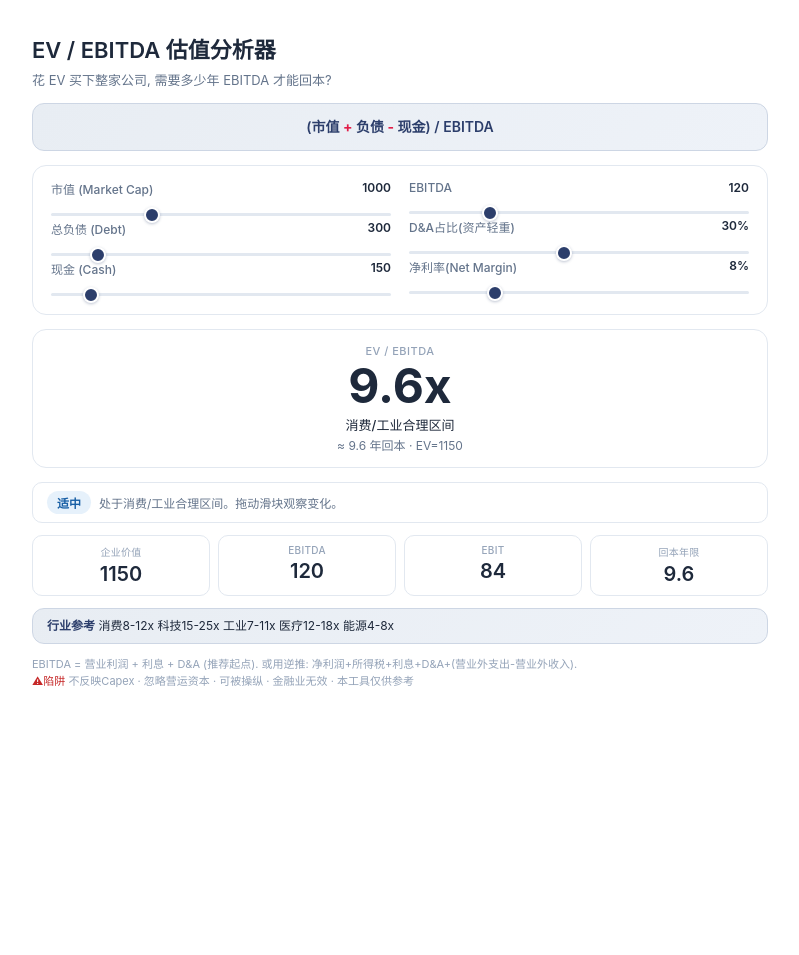
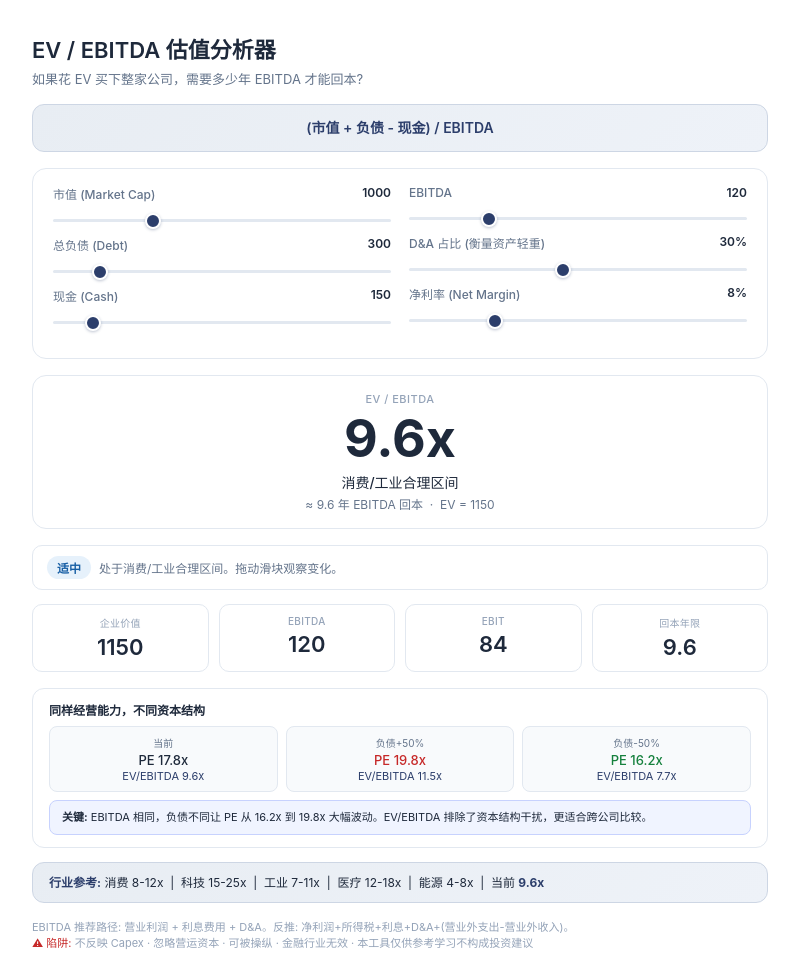
Before and after one commit to Sunyh-gi/valuation-simulators, a plain HTML site: page ev/ev-ebitda-simulator.html in a window 1280 px wide. Shown: the whole page, without its empty margins (240-1039 px from the left). Before the commit the page ends 800 px from the top, so only its background shows below. Drawn offline with Linux system fonts and the light colour scheme.

Commit message:
balanced EV/EBITDA simulator

```diff
--- a/ev/ev-ebitda-simulator.html
+++ b/ev/ev-ebitda-simulator.html
@@ -10,26 +10,29 @@ body{
   font-family:-apple-system,BlinkMacSystemFont,'Segoe UI','PingFang SC','Microsoft YaHei',sans-serif;
   background:#fff;color:#1e293b;padding:32px;max-width:800px;margin:0 auto
 }
-h1{font-size:22px;font-weight:600;margin-bottom:6px}
-.subtitle{font-size:13px;color:#64748b;margin-bottom:14px}
+h1{font-size:22px;font-weight:600;margin-bottom:5px}
+.subtitle{font-size:13px;color:#64748b;margin-bottom:16px}
+
 .f-card{
   background:linear-gradient(135deg,#E8EDF3,#eef2f8);border:1px solid #CDD6E4;
   border-radius:12px;padding:12px 16px;text-align:center;font-size:14px;font-weight:600;
-  color:#2C3E6B;margin-bottom:14px;line-height:1.6
+  color:#2C3E6B;margin-bottom:16px;line-height:1.6
 }
-.f-card em{font-style:normal;color:#e11d48;font-weight:700}
-.cg2{
-  display:grid;grid-template-columns:1fr 1fr;gap:18px;margin-bottom:14px;
-  background:#fff;border:1px solid #e2e8f0;border-radius:14px;padding:14px 18px
+
+.ctrl{
+  display:grid;grid-template-columns:1fr 1fr;gap:18px;margin-bottom:16px;
+  background:#fff;border:1px solid #e2e8f0;border-radius:14px;padding:16px 20px
 }
-@media(max-width:600px){.cg2{grid-template-columns:1fr}}
+@media(max-width:600px){.ctrl{grid-template-columns:1fr}}
+.cg{margin-bottom:14px}
+.cg:last-child{margin-bottom:0}
 .cg label{
-  font-size:12px;color:#64748b;display:flex;justify-content:space-between;margin-bottom:3px;font-weight:500
+  font-size:12px;color:#64748b;display:flex;justify-content:space-between;margin-bottom:4px;font-weight:500
 }
 .cg label span{color:#1e293b;font-weight:600}
 .cg input[type=range]{
   -webkit-appearance:none;appearance:none;width:100%;height:3px;border-radius:2px;
-  background:#e2e8f0;outline:none;margin:3px 0
+  background:#e2e8f0;outline:none;margin:4px 0
 }
 .cg input[type=range]::-webkit-slider-thumb{
   -webkit-appearance:none;width:16px;height:16px;border-radius:50%;background:#2C3E6B;
@@ -39,15 +42,17 @@ h1{font-size:22px;font-weight:600;margin-bottom:6px}
 .cg input[type=range]::-moz-range-thumb{
   width:16px;height:16px;border-radius:50%;background:#2C3E6B;cursor:pointer;border:2px solid #fff
 }
+
 .hero{
-  background:#fff;border:1px solid #e2e8f0;border-radius:14px;padding:14px;margin-bottom:14px;text-align:center
+  background:#fff;border:1px solid #e2e8f0;border-radius:14px;padding:16px;margin-bottom:16px;text-align:center
 }
-.hero .lbl{font-size:11px;color:#94a3b8;font-weight:500;letter-spacing:.5px;margin-bottom:2px}
-.hero .val{font-size:48px;font-weight:700;line-height:1.1;margin-bottom:2px;transition:color .2s}
-.hero .desc{font-size:13px;font-weight:500}
-.hero .sub{font-size:12px;color:#64748b;font-weight:400;margin-top:2px}
+.hero .lbl{font-size:11px;color:#94a3b8;font-weight:500;letter-spacing:.5px;margin-bottom:4px}
+.hero .val{font-size:52px;font-weight:700;line-height:1.1;margin-bottom:4px;transition:color .2s}
+.hero .desc{font-size:14px;font-weight:500}
+.hero .sub{font-size:12px;color:#64748b;margin-top:3px}
+
 .sbar{
-  background:#fff;border:1px solid #e2e8f0;border-radius:10px;padding:8px 14px;margin-bottom:12px;
+  background:#fff;border:1px solid #e2e8f0;border-radius:10px;padding:10px 14px;margin-bottom:14px;
   display:flex;flex-wrap:wrap;align-items:center;gap:8px
 }
 .sb{font-size:12px;font-weight:600;padding:3px 10px;border-radius:20px;white-space:nowrap}
@@ -56,18 +61,36 @@ h1{font-size:22px;font-weight:600;margin-bottom:6px}
 .r{background:#fce4ec;color:#c62828}
 .bl{background:#e6f1fb;color:#185fa5}
 .sd{font-size:12px;color:#64748b;flex:1}
-.mr{display:flex;gap:8px;flex-wrap:wrap;margin-bottom:12px}
+
+.mr{display:flex;gap:10px;flex-wrap:wrap;margin-bottom:16px}
 .mc{
-  background:#fff;border:1px solid #e2e8f0;border-radius:10px;padding:8px 10px;
-  text-align:center;flex:1;min-width:70px
+  background:#fff;border:1px solid #e2e8f0;border-radius:10px;
+  padding:10px 12px;text-align:center;flex:1;min-width:80px
 }
-.mc .lbl{font-size:10px;color:#94a3b8;margin-bottom:2px;font-weight:500;letter-spacing:.3px}
-.mc .val{font-size:20px;font-weight:600;color:#1e293b;line-height:1.3}
+.mc .lbl{font-size:10px;color:#94a3b8;margin-bottom:3px;font-weight:500;letter-spacing:.3px}
+.mc .val{font-size:22px;font-weight:600;color:#1e293b;line-height:1.3}
+
 .cross{
   background:linear-gradient(135deg,#E8EDF3,#eef2f8);border:1px solid #CDD6E4;
-  border-radius:12px;padding:8px 14px;margin-bottom:12px;font-size:12px;color:#1e293b;line-height:1.5
+  border-radius:12px;padding:10px 16px;margin-bottom:16px;font-size:12px;color:#1e293b;line-height:1.6
 }
 .cross strong{color:#2C3E6B}
+
+.exp-box{
+  background:#fff;border:1px solid #e2e8f0;border-radius:12px;
+  padding:12px 16px;margin-bottom:14px
+}
+.exp-box .t{font-size:12px;font-weight:600;color:#1e293b;margin-bottom:8px}
+.exp-g{display:grid;grid-template-columns:1fr 1fr 1fr;gap:8px}
+.exp-c{background:#f8fafc;border:1px solid #e2e8f0;border-radius:8px;padding:8px;text-align:center}
+.exp-c .xp{font-size:10px;color:#64748b;margin-bottom:2px}
+.exp-c .pe-l{font-size:13px;font-weight:500}
+.exp-c .ev-l{font-size:11px;color:#2C3E6B;margin-top:1px}
+.exp-nt{
+  background:#f0f4ff;border:1px solid #c7d2fe;border-radius:8px;
+  padding:8px 12px;margin-top:8px;font-size:11px;color:#1e293b;line-height:1.5
+}
+
 .fn{font-size:11px;color:#94a3b8;line-height:1.5}
 .fn em{font-style:normal;color:#c62828}
 </style>
@@ -75,25 +98,25 @@ h1{font-size:22px;font-weight:600;margin-bottom:6px}
 <body>
 
 <h1>EV / EBITDA 估值分析器</h1>
-<p class="subtitle">花 EV 买下整家公司, 需要多少年 EBITDA 才能回本?</p>
+<p class="subtitle">如果花 EV 买下整家公司，需要多少年 EBITDA 才能回本?</p>
 
-<div class="f-card">(市值 <em>+</em> 负债 <em>-</em> 现金) / EBITDA</div>
+<div class="f-card">(市值 + 负债 - 现金) / EBITDA</div>
 
-<div class="cg2">
+<div class="ctrl">
   <div class="cg">
     <label>市值 (Market Cap) <span id="mcV">1,000</span></label>
     <input type="range" id="mc" min="200" max="3000" value="1000" step="10">
-    <label>总负债 (Debt) <span id="debtV">300</span></label>
+    <label style="margin-top:10px">总负债 (Debt) <span id="debtV">300</span></label>
     <input type="range" id="debt" min="0" max="2500" value="300" step="10">
-    <label>现金 (Cash) <span id="cashV">150</span></label>
+    <label style="margin-top:10px">现金 (Cash) <span id="cashV">150</span></label>
     <input type="range" id="cash" min="0" max="1500" value="150" step="10">
   </div>
   <div class="cg">
     <label>EBITDA <span id="ebV">120</span></label>
     <input type="range" id="eb" min="10" max="500" value="120" step="5">
-    <label>D&A占比(资产轻重) <span id="daV">30%</span></label>
+    <label style="margin-top:10px">D&A 占比 (衡量资产轻重) <span id="daV">30%</span></label>
     <input type="range" id="da" min="5" max="60" value="30" step="1">
-    <label>净利率(Net Margin) <span id="nmV">8%</span></label>
+    <label style="margin-top:10px">净利率 (Net Margin) <span id="nmV">8%</span></label>
     <input type="range" id="nm" min="1" max="30" value="8" step="1">
   </div>
 </div>
@@ -102,11 +125,11 @@ h1{font-size:22px;font-weight:600;margin-bottom:6px}
   <div class="lbl">EV / EBITDA</div>
   <div class="val" id="heroVal">9.8x</div>
   <div class="desc" id="heroDesc">消费/工业合理区间</div>
-  <div class="sub">≈ <span id="payback">9.8</span> 年回本 · EV=<span id="evDisp">1,170</span></div>
+  <div class="sub">≈ <span id="payback">9.8</span> 年 EBITDA 回本 &nbsp;·&nbsp; EV = <span id="evDisp">1,170</span></div>
 </div>
 
 <div class="sbar">
-  <span class="sb" id="sb">适中</span>
+  <span class="sb bl" id="sb">适中</span>
   <span class="sd" id="sd">处于消费/工业合理区间。拖动滑块观察变化。</span>
 </div>
 
@@ -117,43 +140,80 @@ h1{font-size:22px;font-weight:600;margin-bottom:6px}
   <div class="mc"><div class="lbl">回本年限</div><div class="val" id="pbMc">9.8</div></div>
 </div>
 
+<div class="exp-box">
+  <div class="t">同样经营能力，不同资本结构</div>
+  <div class="exp-g">
+    <div class="exp-c">
+      <div class="xp">当前</div>
+      <div class="pe-l" id="e1pe">PE 12.5x</div>
+      <div class="ev-l" id="e1ev">EV/EBITDA 9.8x</div>
+    </div>
+    <div class="exp-c">
+      <div class="xp">负债+50%</div>
+      <div class="pe-l" id="e2pe" style="color:#c62828">PE 8.7x</div>
+      <div class="ev-l" id="e2ev">EV/EBITDA 12.1x</div>
+    </div>
+    <div class="exp-c">
+      <div class="xp">负债-50%</div>
+      <div class="pe-l" id="e3pe" style="color:#15803d">PE 16.7x</div>
+      <div class="ev-l" id="e3ev">EV/EBITDA 8.0x</div>
+    </div>
+  </div>
+  <div class="exp-nt">
+    <strong>关键:</strong> EBITDA 相同，负债不同让 PE 从 <span id="peLo">8.7x</span> 到 <span id="peHi">16.7x</span> 大幅波动。EV/EBITDA 排除了资本结构干扰，更适合跨公司比较。
+  </div>
+</div>
+
 <div class="cross">
-  <div><strong>行业参考</strong> 消费8-12x 科技15-25x 工业7-11x 医疗12-18x 能源4-8x</div>
+  <strong>行业参考:</strong> 消费 8-12x &nbsp;|&nbsp; 科技 15-25x &nbsp;|&nbsp; 工业 7-11x &nbsp;|&nbsp; 医疗 12-18x &nbsp;|&nbsp; 能源 4-8x &nbsp;|&nbsp; 当前 <strong id="curRef">9.8x</strong>
 </div>
 
 <p class="fn">
-  EBITDA = 营业利润 + 利息 + D&amp;A (推荐起点). 或用逆推: 净利润+所得税+利息+D&amp;A+(营业外支出-营业外收入).<br>
-  <em>&#x26A0;陷阱</em> 不反映Capex · 忽略营运资本 · 可被操纵 · 金融业无效 · 本工具仅供参考
+  EBITDA 推荐路径: 营业利润 + 利息费用 + D&A。反推: 净利润+所得税+利息+D&A+(营业外支出-营业外收入)。<br>
+  <em>&#x26A0; 陷阱:</em> 不反映 Capex · 忽略营运资本 · 可被操纵 · 金融行业无效 · 本工具仅供参考学习不构成投资建议
 </p>
 
 <script>
 (function(){
-function fmt(n){return Math.round(n)}
+function f(n){return Math.round(n)}
 function f1(n){return n.toFixed(1)}
-var e={mc:document.getElementById('mc'),debt:document.getElementById('debt'),cash:document.getElementById('cash'),eb:document.getElementById('eb'),da:document.getElementById('da'),nm:document.getElementById('nm')}
+var el={mc:document.getElementById('mc'),debt:document.getElementById('debt'),cash:document.getElementById('cash'),eb:document.getElementById('eb'),da:document.getElementById('da'),nm:document.getElementById('nm')}
 function upd(){
-var mc=parseFloat(e.mc.value),debt=parseFloat(e.debt.value),cash=parseFloat(e.cash.value),ebitda=parseFloat(e.eb.value),daR=parseFloat(e.da.value),nm=parseFloat(e.nm.value)
-document.getElementById('mcV').textContent=fmt(mc)
-document.getElementById('debtV').textContent=fmt(debt)
-document.getElementById('cashV').textContent=fmt(cash)
-document.getElementById('ebV').textContent=fmt(ebitda)
+var mc=parseFloat(el.mc.value),debt=parseFloat(el.debt.value),cash=parseFloat(el.cash.value),ebitda=parseFloat(el.eb.value),daR=parseFloat(el.da.value),nm=parseFloat(el.nm.value)
+document.getElementById('mcV').textContent=f(mc)
+document.getElementById('debtV').textContent=f(debt)
+document.getElementById('cashV').textContent=f(cash)
+document.getElementById('ebV').textContent=f(ebitda)
 document.getElementById('daV').textContent=daR+'%'
 document.getElementById('nmV').textContent=nm+'%'
 var ev=mc+debt-cash,m=ebitda>0?ev/ebitda:0,da=ebitda*daR/100,ebit=ebitda-da,ni=ebit*0.75,rev=nm>0?ni/(nm/100):0
-document.getElementById('evDisp').textContent=fmt(ev)
-document.getElementById('evMc').textContent=fmt(ev)
-document.getElementById('ebMc').textContent=fmt(ebitda)
-document.getElementById('ebitMc').textContent=fmt(ebit)
+document.getElementById('evDisp').textContent=f(ev)
+document.getElementById('evMc').textContent=f(ev)
+document.getElementById('ebMc').textContent=f(ebitda)
+document.getElementById('ebitMc').textContent=f(ebit)
 document.getElementById('heroVal').textContent=m>0?f1(m)+'x':'N/A'
 document.getElementById('payback').textContent=m>0?f1(m):'N/A'
 document.getElementById('pbMc').textContent=m>0?f1(m):'N/A'
+document.getElementById('curRef').textContent=m>0?f1(m)+'x':'N/A'
 var sb=document.getElementById('sb'),sd=document.getElementById('sd'),hd=document.getElementById('heroDesc')
-if(m<6){sb.textContent='偏低';sb.className='sb g';sd.textContent='低于行业多数区间。可能低估,也可能价值陷阱。';hd.textContent='低于行业均值'}
+if(m<6){sb.textContent='偏低';sb.className='sb g';sd.textContent='低于多数行业区间。可能低估,也可能存在结构性风险。';hd.textContent='低于行业均值'}
 else if(m<12){sb.textContent='适中';sb.className='sb bl';sd.textContent='处于消费/工业合理区间。拖动滑块观察变化。';hd.textContent='消费/工业合理区间'}
-else if(m<20){sb.textContent='偏高';sb.className='sb y';sd.textContent='与科技/医疗匹配,需高增长支撑。';hd.textContent='偏高,需增长支撑'}
-else{sb.textContent='高估';sb.className='sb r';sd.textContent='需要极具说服力的增长故事。建议DCF交叉验证。';hd.textContent='显著高于行业均值'}
+else if(m<20){sb.textContent='偏高';sb.className='sb y';sd.textContent='与科技/医疗行业匹配,需高增长支撑。';hd.textContent='偏高,需增长支撑'}
+else{sb.textContent='高估';sb.className='sb r';sd.textContent='显著高于行业均值,建议用DCF交叉验证。';hd.textContent='显著高于行业均值'}
+// experiment
+var dh=debt*1.5,ch=cash*0.5,dl=debt*0.5,cl=cash*1.5,evH=mc+dh-ch,evL=mc+dl-cl
+function cp(mv,dv,cv){var it=Math.max(0,dv*0.04-cv*0.02),pt=ebit-it,n=pt*0.75;return n>0?mv/n:0}
+var pC=cp(mc,debt,cash),pH=cp(mc,dh,ch),pL=cp(mc,dl,cl)
+document.getElementById('e1pe').textContent=pC>0?'PE '+f1(pC)+'x':'PE N/A'
+document.getElementById('e1ev').textContent='EV/EBITDA '+f1(m)+'x'
+document.getElementById('e2pe').textContent=pH>0?'PE '+f1(pH)+'x':'PE N/A'
+document.getElementById('e2ev').textContent='EV/EBITDA '+f1(evH/ebitda)+'x'
+document.getElementById('e3pe').textContent=pL>0?'PE '+f1(pL)+'x':'PE N/A'
+document.getElementById('e3ev').textContent='EV/EBITDA '+f1(evL/ebitda)+'x'
+document.getElementById('peLo').textContent=f1(Math.min(pC||999,pH||999,pL||999))+'x'
+document.getElementById('peHi').textContent=f1(Math.max(pC||0,pH||0,pL||0))+'x'
 }
-for(var k in e)e[k].addEventListener('input',upd);upd()
+for(var k in el)el[k].addEventListener('input',upd);upd()
 })()
 </script>
 </body>
```
